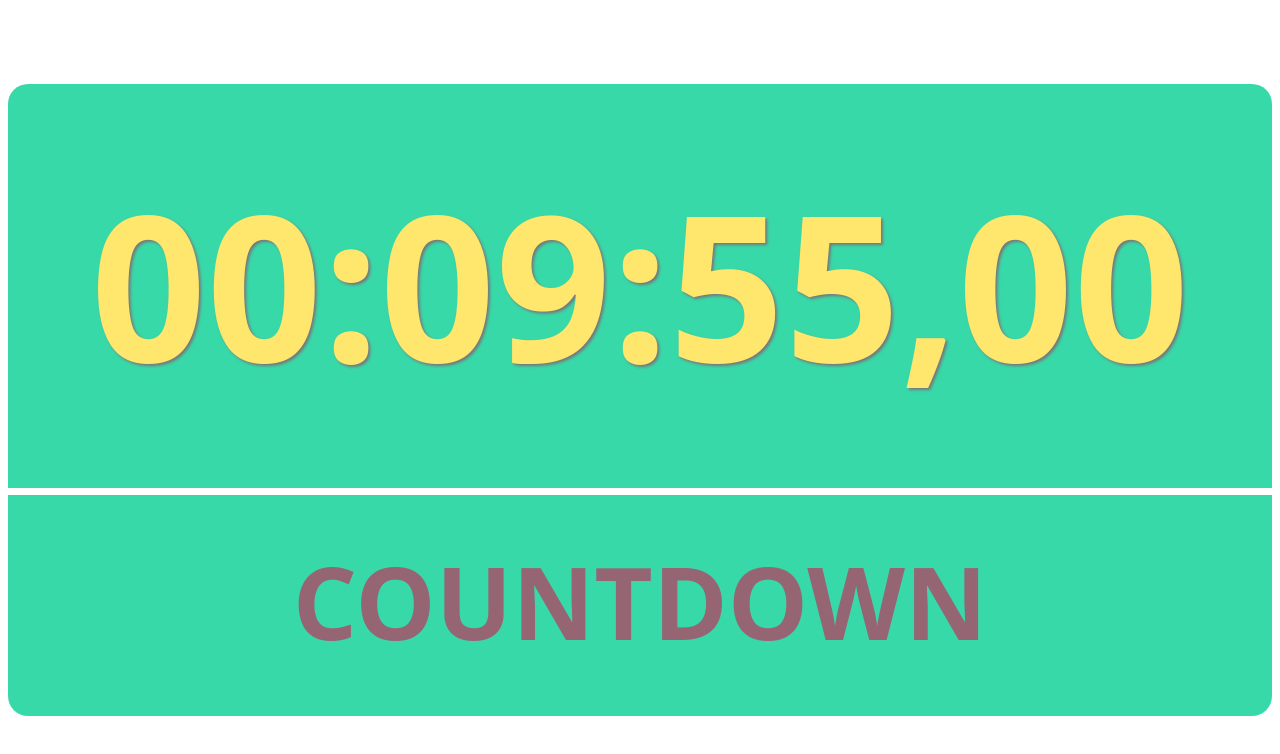
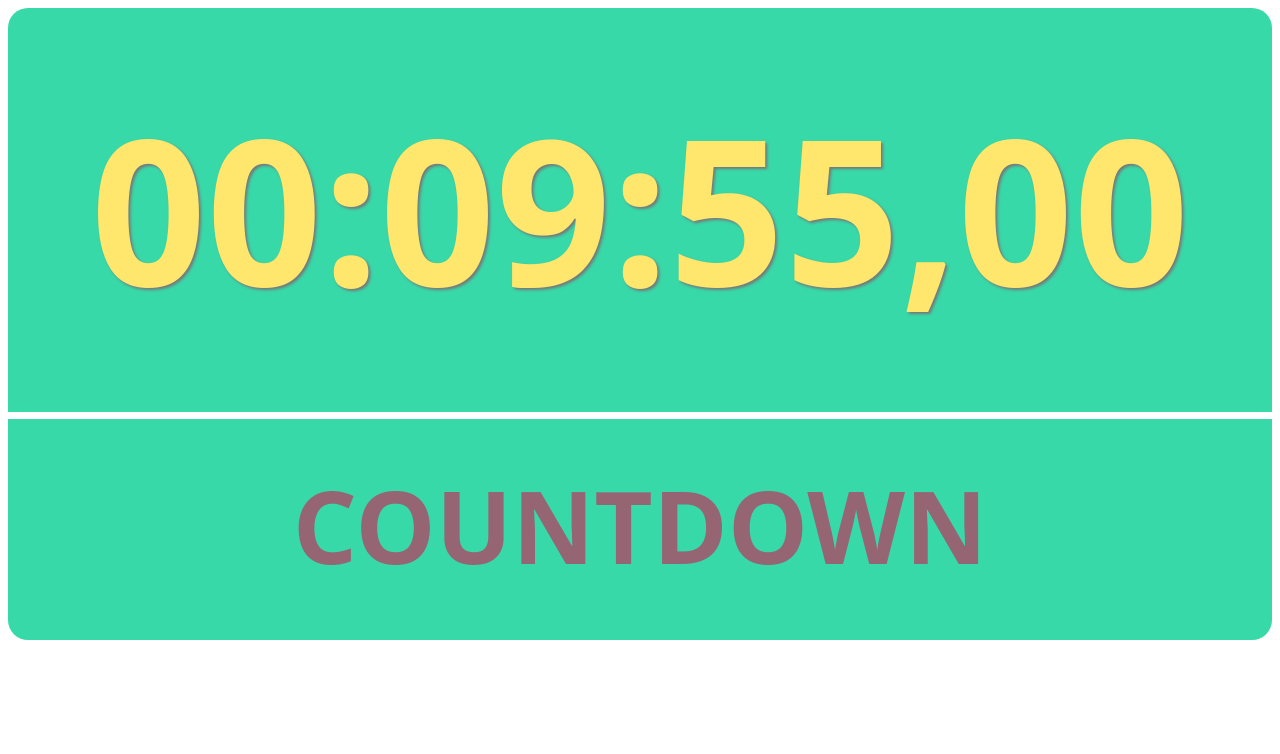
Before and after one commit to zce/s.zce.me, a plain HTML site: page countdown.html in a window 1280 px wide. Drawn offline with Linux system fonts and the light colour scheme.

Commit message:
feat: update countdown.html

```diff
--- a/countdown.html
+++ b/countdown.html
@@ -22,17 +22,6 @@
   <meta name="viewport" content="width=device-width, initial-scale=1.0">
   <title>Countdown</title>
   <style>
-    :root {
-      display: grid;
-      width: 100%;
-      height: 100%;
-    }
-
-    body {
-      display: grid;
-      align-items: center;
-    }
-
     svg {
       border-radius: 20px;
       background: linear-gradient(0, var(--background, #38d9a9) 35%, #0000 35%, #0000 36%, var(--background, #38d9a9) 36%);
```
